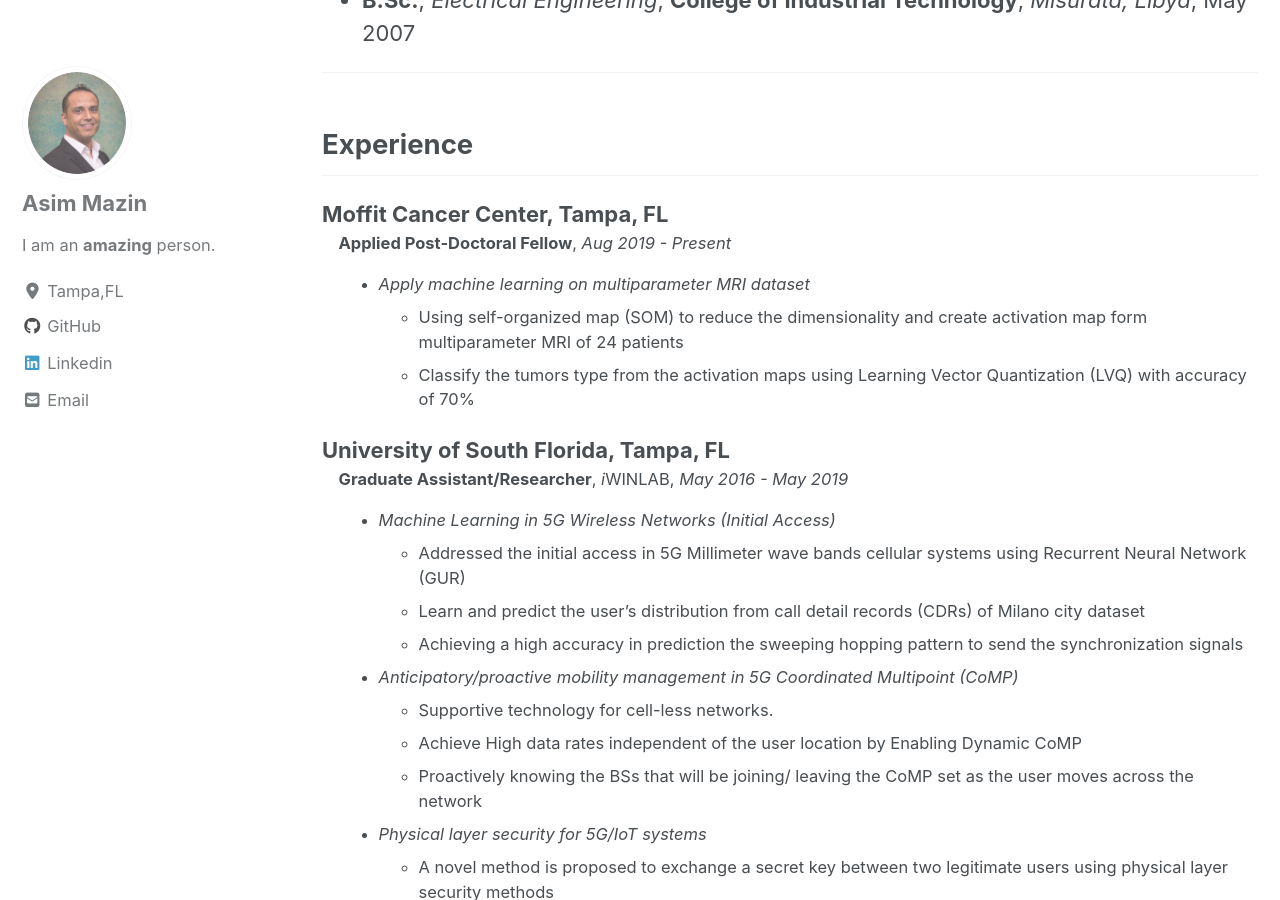
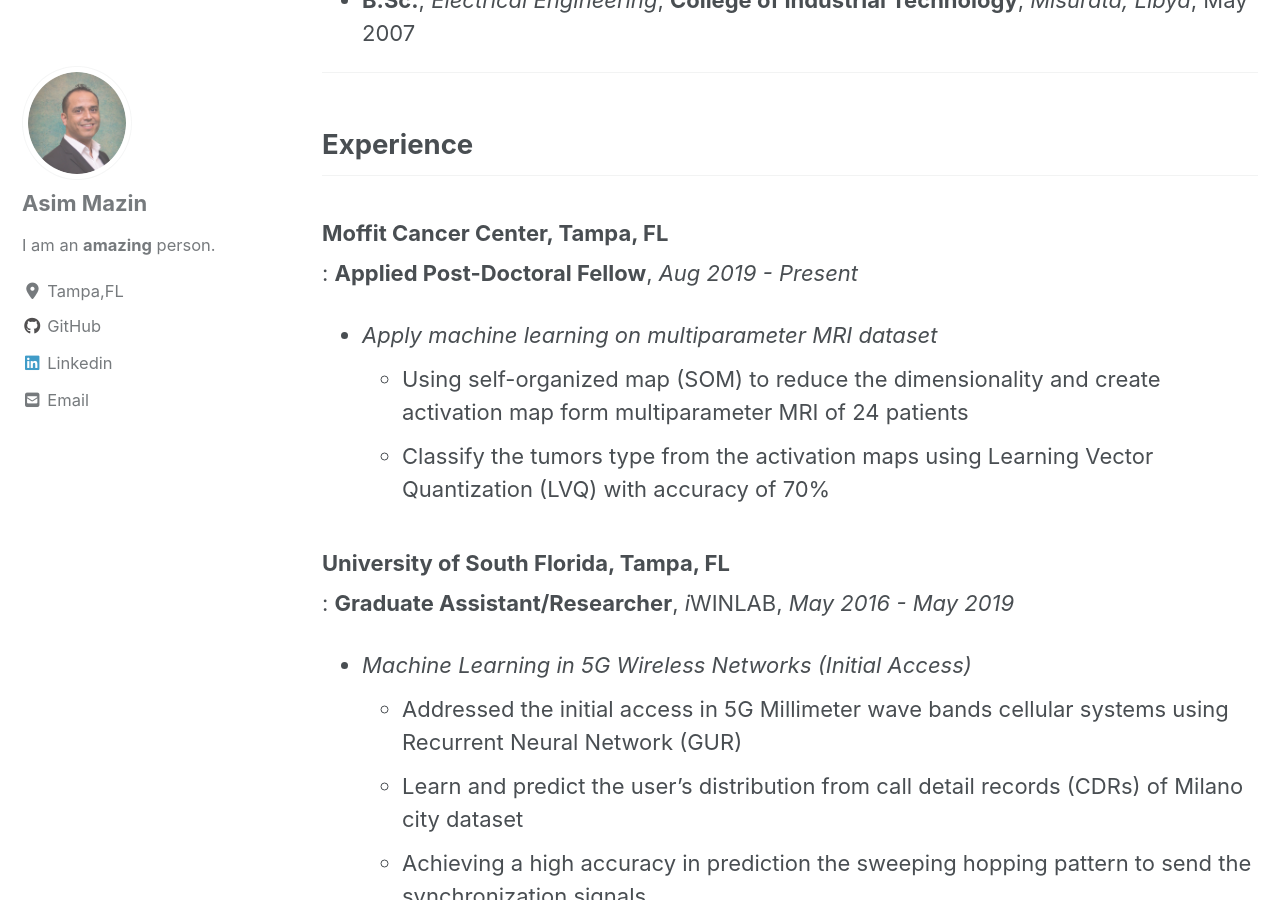
Before and after one commit to AsimMazin/Asimmazin.github.io, a Jekyll site: the page built from _pages/Resume.md, in a window 1280 px wide and 900 px high, scrolled down 712 px. Built offline with Jekyll 4.4.1, drawn with Linux system fonts in a browser that asks for light colours; cached includes are drawn as plain includes; nearby versions of some CDN libraries.

Commit message:
New modifications

```diff
--- a/_pages/Resume.md
+++ b/_pages/Resume.md
@@ -23,13 +23,13 @@
 
 ## Experience {#experince}
 
-Moffit Cancer Center, Tampa, FL
+### Moffit Cancer Center, Tampa, FL
 : **Applied Post-Doctoral Fellow**, *Aug 2019 - Present*
 - *Apply machine learning on multiparameter MRI dataset*
     - Using self-organized map (SOM) to reduce the dimensionality and create activation map form multiparameter MRI of 24 patients
     - Classify the tumors type from the activation maps using Learning Vector Quantization  (LVQ) with accuracy of 70%
 
-University of South Florida, Tampa, FL
+### University of South Florida, Tampa, FL
 : **Graduate Assistant/Researcher**, *i*WINLAB, *May 2016 - May 2019*
 - *Machine Learning in 5G Wireless Networks (Initial Access)*
     - Addressed the initial access in 5G Millimeter wave bands cellular systems using Recurrent Neural Network (GUR)
```
